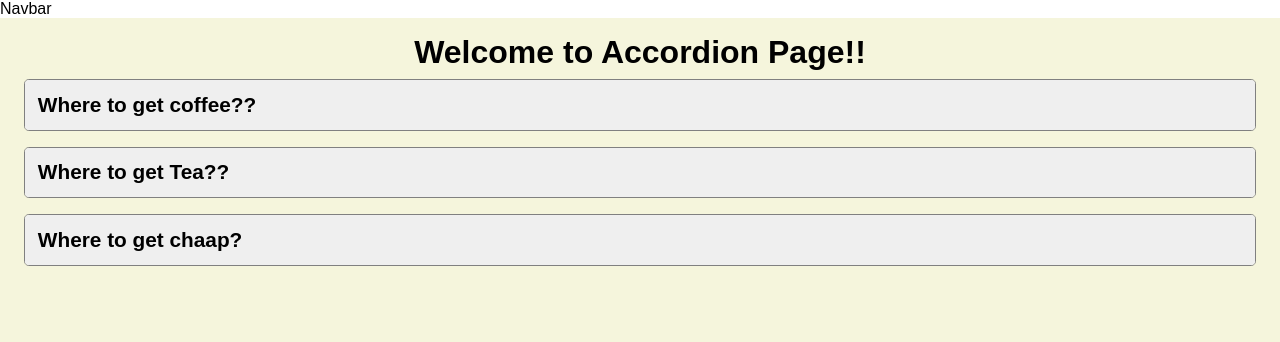
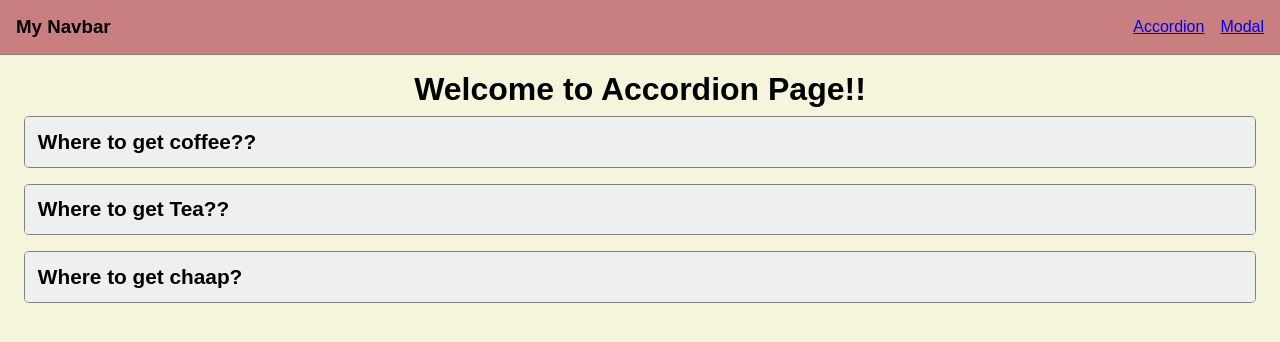
Before and after one commit to shivansh-mangla/react-elements-practice, a React (Vite) app: page / in a window 1280 px wide. Shown: the top 342 px of the page. Built offline with nearby package versions, Linux system fonts and the light colour scheme.

Commit message:
Added navbar

```diff
--- a/src/components/Navbar.jsx
+++ b/src/components/Navbar.jsx
@@ -1,8 +1,25 @@
 import React from 'react'
+import './styles/navbar.css'
+import {Link} from 'react-router-dom'
 
 const Navbar = () => {
   return (
-    <nav>Navbar</nav>
+    <nav>
+      <div className='navbar-left'>
+        <h3>
+          My Navbar
+        </h3>
+      </div>
+
+      <div className="navbar-right">
+        <Link to="/" >
+          Accordion
+        </Link>
+        <Link to="/modal" >
+          Modal
+        </Link>
+      </div>
+    </nav>
   )
 }
 
--- /dev/null
+++ b/src/components/styles/navbar.css
@@ -0,0 +1,18 @@
+nav{
+    background-color: rgba(165, 42, 42, 0.6);
+    border-bottom: 0.3px solid gray;
+    padding: 1rem;
+
+    position: sticky;
+    top: 0;
+    display: flex;
+    flex-direction: row;
+    align-items: center;
+    justify-content: space-between;
+}
+
+.navbar-right{
+    display: flex;
+    flex-direction: row;
+    gap: 1rem;
+}
```
